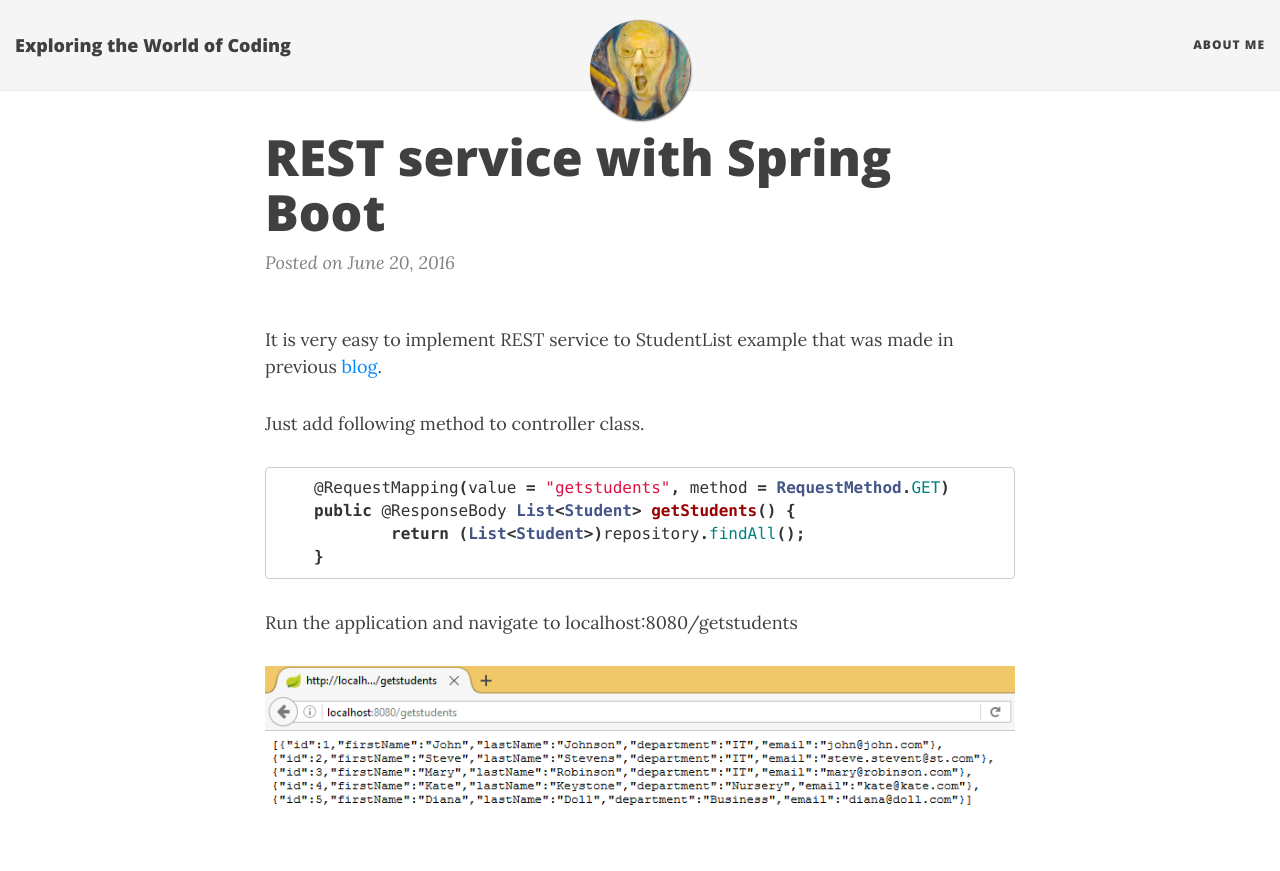
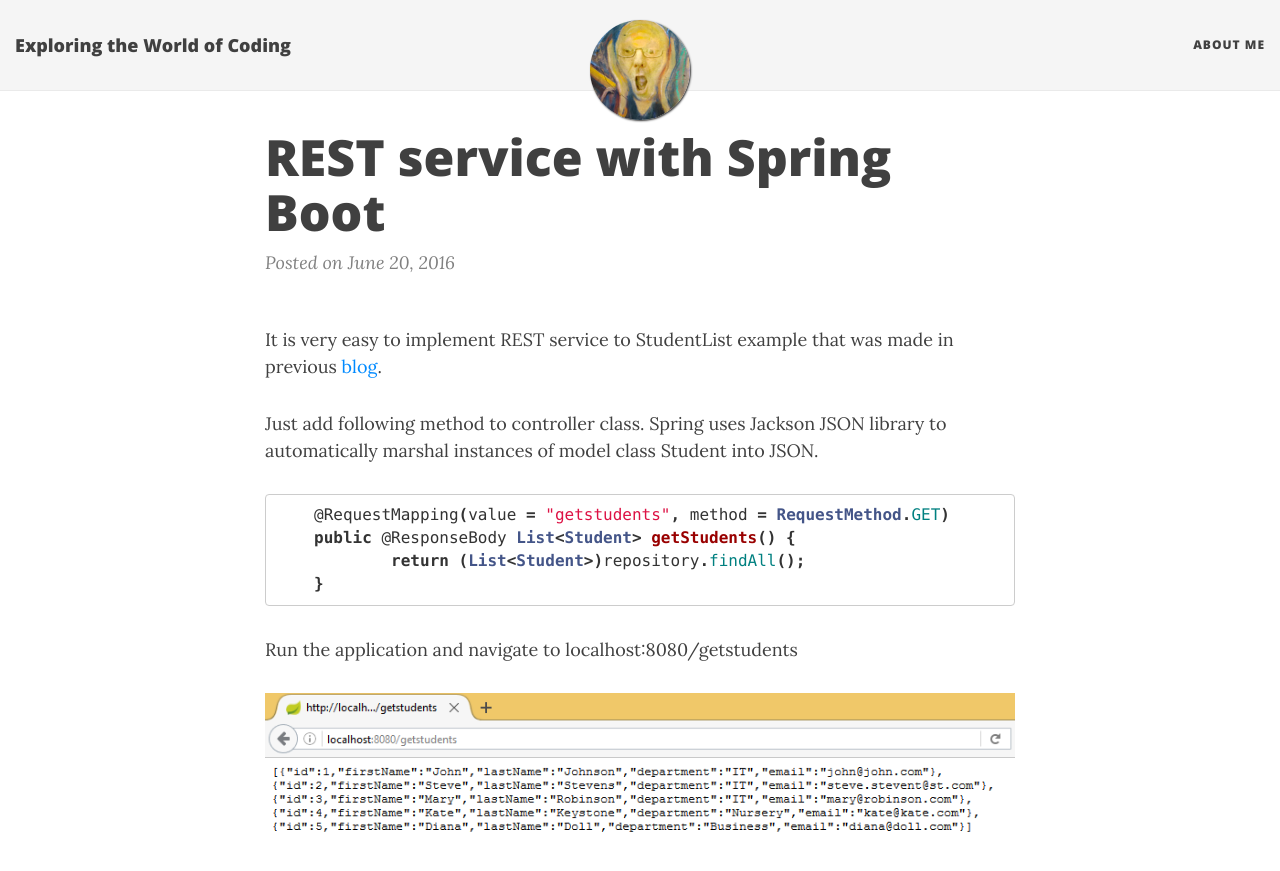
Before and after one commit to juhahinkula/juhahinkula.github.io, a Jekyll site: the page built from _posts/2016-06-20-crudboot-rest.markdown, in a window 1280 px wide and 900 px high. Shown: the top 871 px of the window. Built offline with Jekyll 4.4.1, drawn with Linux system fonts in a browser that asks for light colours; nearby versions of some CDN libraries; comment, search, counter and statistics services are not loaded.

Commit message:
New post

```diff
--- a/_posts/2016-06-20-crudboot-rest.markdown
+++ b/_posts/2016-06-20-crudboot-rest.markdown
@@ -4,7 +4,7 @@ title:  "REST service with Spring Boot"
 ---
 It is very easy to implement REST service to StudentList example that was made in previous [blog](/2016-06-16-crudboot).
 
-Just add following method to controller class.
+Just add following method to controller class. Spring uses Jackson JSON library to automatically marshal instances of model class Student into JSON.
 
 {% highlight java %}
     @RequestMapping(value = "getstudents", method = RequestMethod.GET)
```
